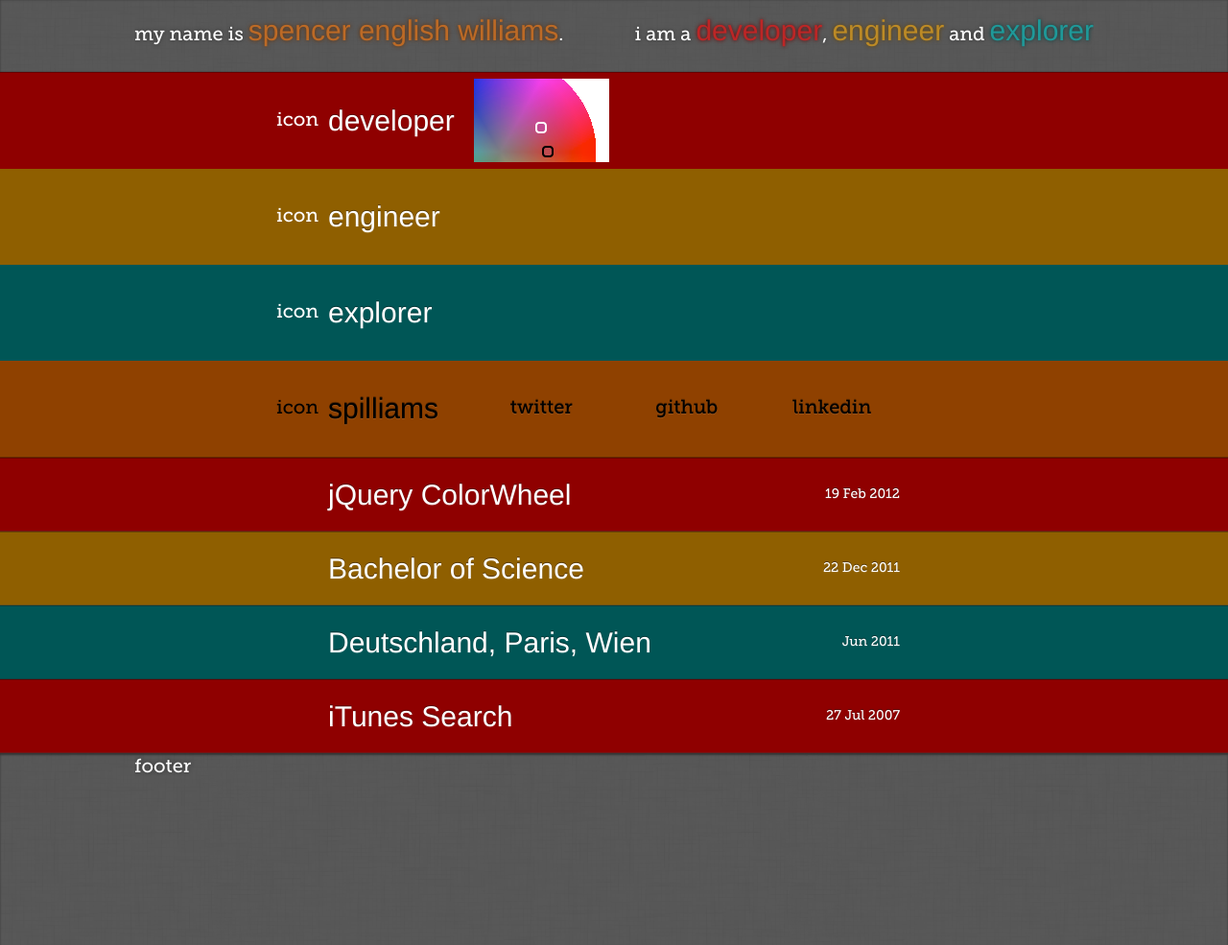
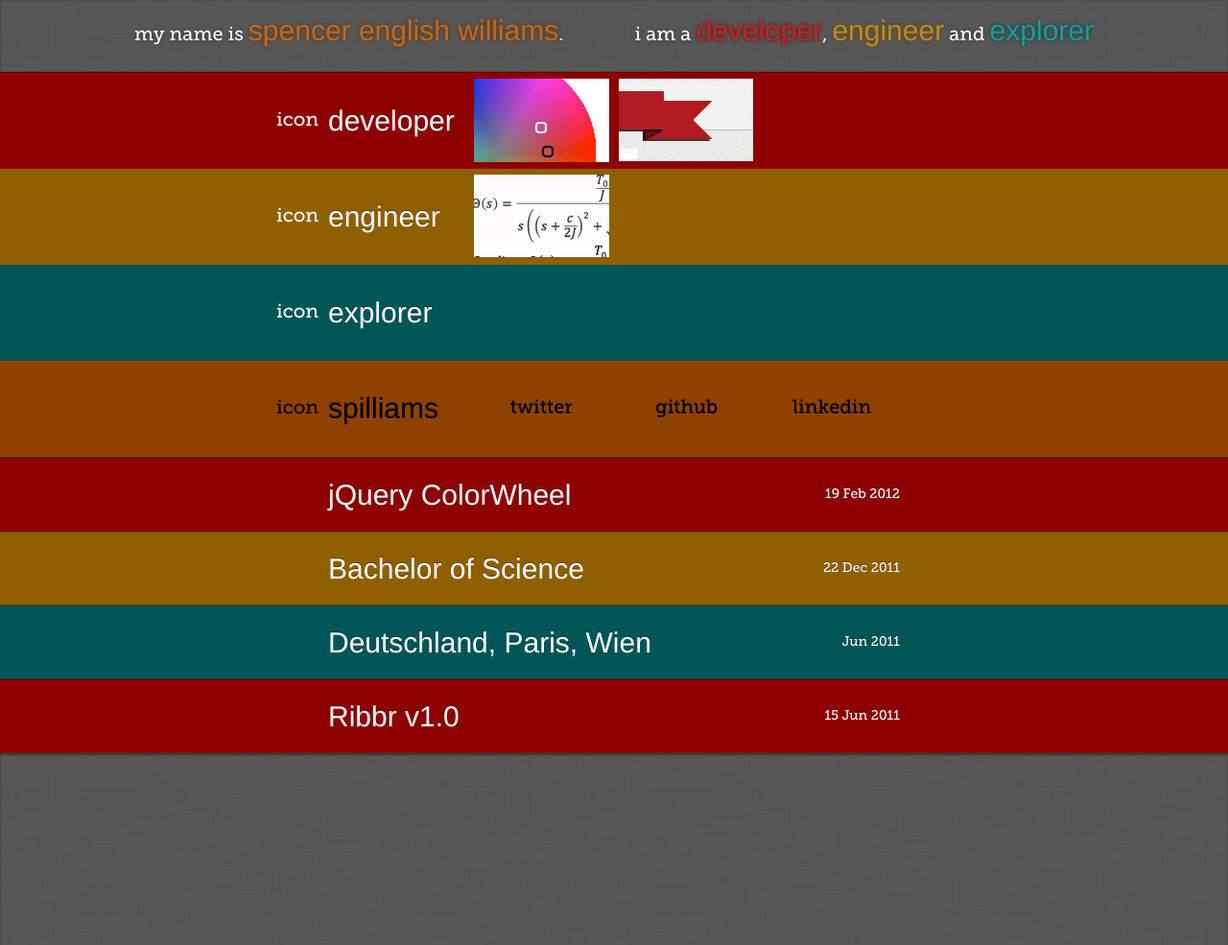
Before and after one commit to spilliams/s3willia, a PHP site: page / in a window 1280 px wide. Shown: the whole page at 96% size. Run offline with PHP 8.4, Linux system fonts and the light colour scheme; some web fonts are replaced.

Commit message:
some changes

```diff
--- a/index.html
+++ b/index.html
@@ -39,6 +39,7 @@
             <div class='icon'>icon</div>
             <div class='title fourth-columns'>developer</div>
             <div class='preview fourth-columns' rel='#jquery-colorwheel'><img src='images/previews/jquery-colorwheel.png'></div>
+            <div class='preview fourth-columns' rel='#ribbrv1'><img src='images/previews/ribbr.png'></div>
           </div></div>
         </div>
 
@@ -46,6 +47,7 @@
           <div class='header'><div class='container'>
             <div class='icon'>icon</div>
             <div class='title fourth-columns'>engineer</div>
+            <div class='preview fourth-columns' rel='#cmu'><img src='images/previews/cmu.png'></div>
           </div></div>
         </div>
 
@@ -100,30 +102,40 @@
             <div class='meta'>Jun 2011</div>
           </div></div>
           <div class='body'><div class='container'><div class='content'>
-            In the summer of 2011 I traveled to <a href='http://en.wikipedia.org/wiki/Freiburg_im_Breisgau' target='_blank'>Freiburg im Brei&szlig;gau, Baden-W&uuml;rttemberg, Deutschland</a> to study the German language at the <a href='http://www.goethe.de/enindex.htm' target='_blank'>Goethe-Institut</a>.
-            I also visited Paris and Wien during my travels.
+            <p>In the summer of 2011 I traveled to <a href='http://en.wikipedia.org/wiki/Freiburg_im_Breisgau' target='_blank'>Freiburg im Brei&szlig;gau, Baden-W&uuml;rttemberg, Deutschland</a> to study the German language at the <a href='http://www.goethe.de/enindex.htm' target='_blank'>Goethe-Institut</a>.
+            I also visited Paris and Wien during my travels.</p>
           </div></div></div>
         </div>
 
         <div class='dev article'>
+          <div id='ribbrv1' class='header'><div class='container'>
+            <div class='title'>Ribbr v1.0</div>
+            <div class='meta'>15 Jun 2011</div>
+          </div></div>
+          <div class='body'><div class='container'><div class='content'>
+            <p><a href='http://ribbr.com/dev/ribbr v1.0.zip'>source</a>, <a href='http://ribbr.com/dev' target='_blank'>demo</a></p>
+            <p>A simple proof-of-concept for a pure-CSS3 ribbon generator.<br>
+              Version 2.0, a full web-app, is currently in development.</p>
+          </div></div></div>
+        </div>
+
+        <!--<div class='dev article'>
           <div id='itunes-search' class='header'><div class='container'>
             <div class='title'>iTunes Search</div>
             <div class='meta'>27 Jul 2007</div>
           </div></div>
           <div class='body'><div class='container'><div class='content'>
-            <p><a href='http://spencerenglish.com/demo/other/itunes%20search.scpt'>download</a></p>
+            <p><a href='http://spencerenglish.com/demo/other/itunes%20search.scpt'>source</a></p>
             <p>A simple applescript that puts all songs whose title matches the given term into a new playlist.</p>
           </div></div></div>
-        </div>
+        </div>-->
 
       </div><!-- /content -->
 
       <div class='push'></div>
     </div><!-- /wrapper -->
-    <div id='footer' class='footer'>
-      <div class='container'>
-        footer
-      </div>
-    </div>
+    <div id='footer' class='footer'><div class='container'>
+
+    </div></div>
   </body>
 </html>
--- a/javascripts/theme.js
+++ b/javascripts/theme.js
@@ -5,15 +5,16 @@ $(document).ready(function(){
     $($(this).attr('rel')).click();
   });
   $(".article .header").click(function(){
-    body = $(this).parent().find(".body")
+    body = $(this).parent().find(".body");
     if (body.css('display') == "none") {
-      closeAll()
-      body.slideDown('fast')
+      closeAll();
+      body.slideDown('fast');
       if ("#"+$(this)[0].id != jQuery(location).attr('hash'))
-        jQuery(location).attr('hash',$(this)[0].id)
+        jQuery(location).attr('hash',$(this)[0].id);
       scrolly($(this).offset().top);
-    } else
-      body.slideUp('fast')
+    } else {
+      body.slideUp('fast');
+    }
   })
 
   $("#nav a").click(function(){
@@ -30,8 +31,8 @@ $(document).ready(function(){
     }
   })
 
-  h = jQuery(location).attr('hash');
-  if (h) $(h).click()
+  h = $(location).attr('hash');
+  if (h) $(h).click();
 
 });
 
```
Also changed, not shown: sass/partials/_colorset.scss (+21 -16 lines), sass/screen.scss (+10 -2 lines), images/previews/cmu.png (added), images/previews/ribbr.png (added).
